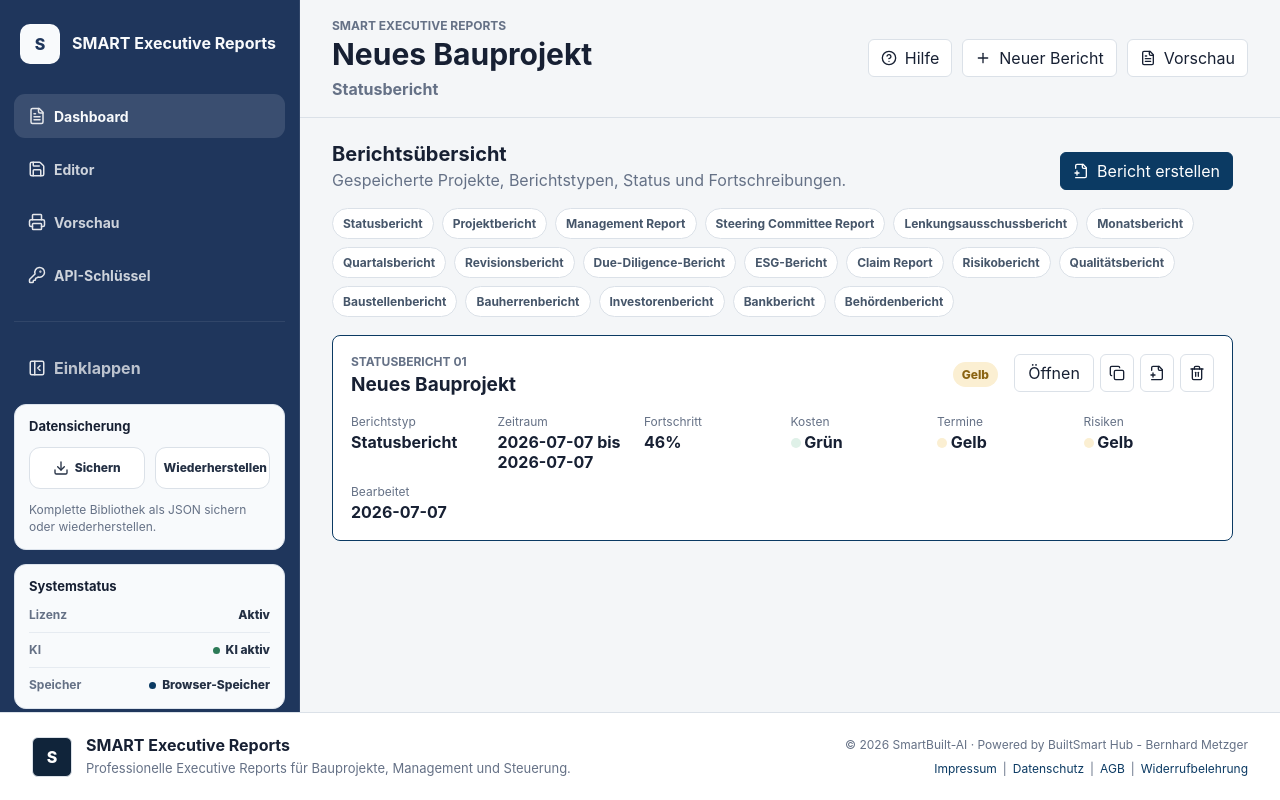
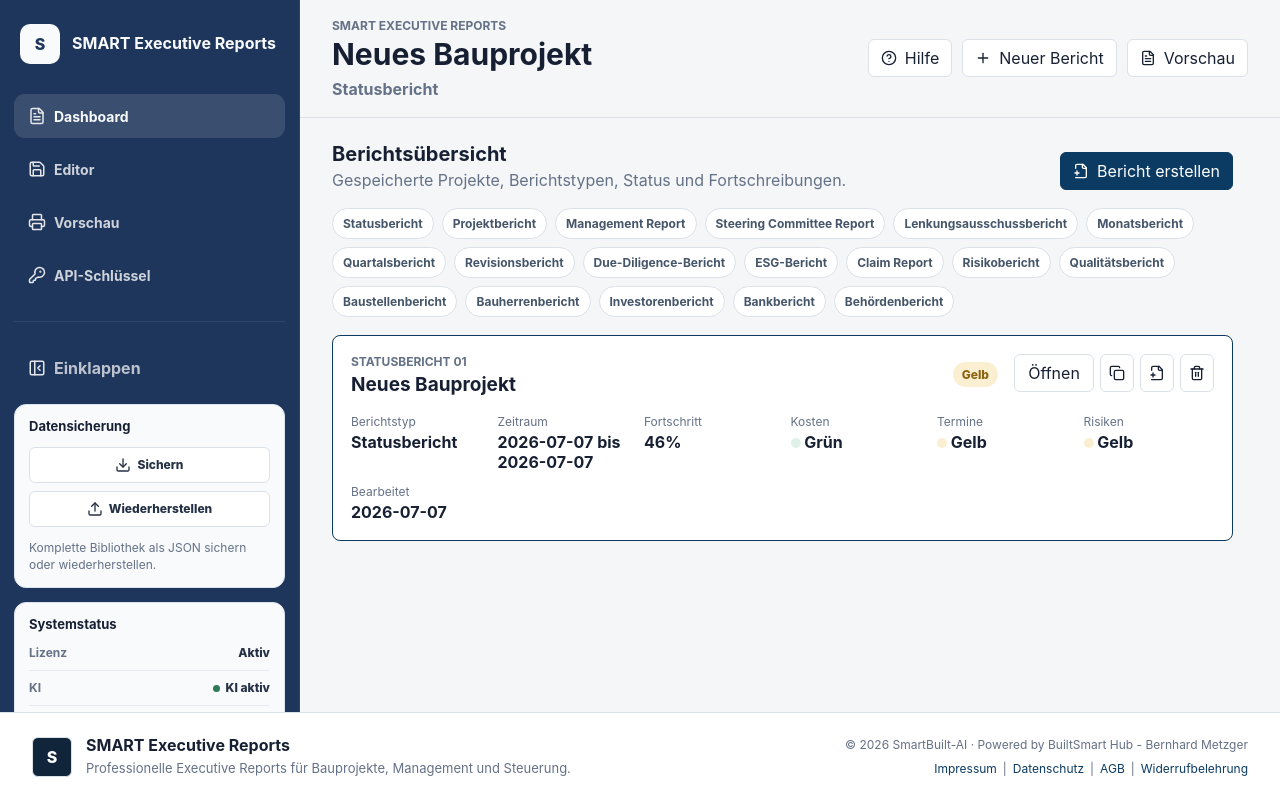
Before and after one commit to BM1964-25/SMART-ExecutiveReports, a React (Vite) app: page / in a window 1280 px wide. Built offline with nearby package versions, Linux system fonts and the light colour scheme.

Commit message:
Stack backup action buttons

```diff
--- a/src/styles.css
+++ b/src/styles.css
@@ -235,17 +235,18 @@ button:hover {
 
 .backup-actions {
   display: grid;
-  grid-template-columns: repeat(2, minmax(0, 1fr));
-  gap: 10px;
+  grid-template-columns: 1fr;
+  gap: 8px;
 }
 
 .backup-actions button {
-  min-height: 42px;
-  padding: 0 12px;
+  width: 100%;
+  min-height: 36px;
+  padding: 0 14px;
   border: 1px solid #dbe1e8;
   background: #ffffff;
   color: #243044;
-  border-radius: 11px;
+  border-radius: 6px;
   font-size: 12px;
   font-weight: 800;
   gap: 6px;
```
